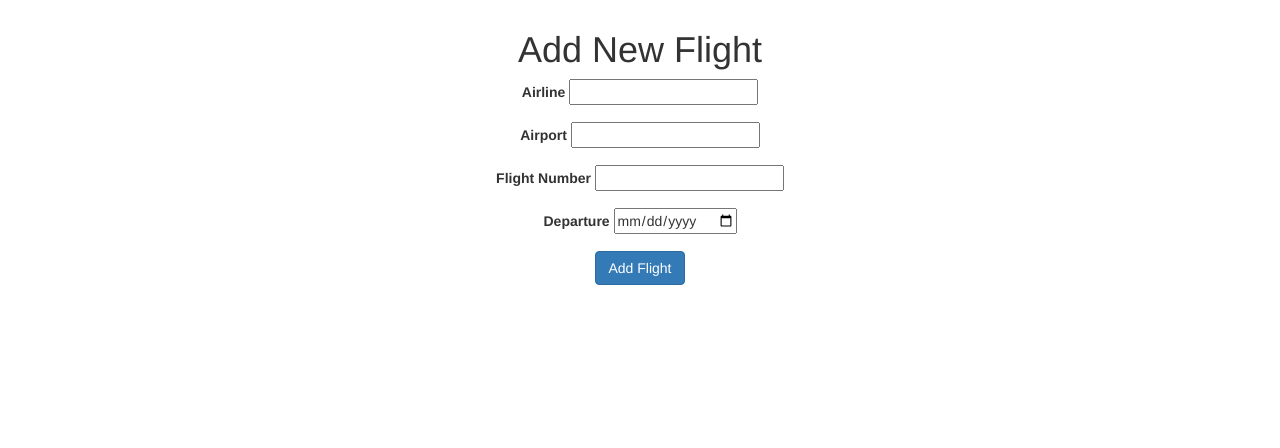
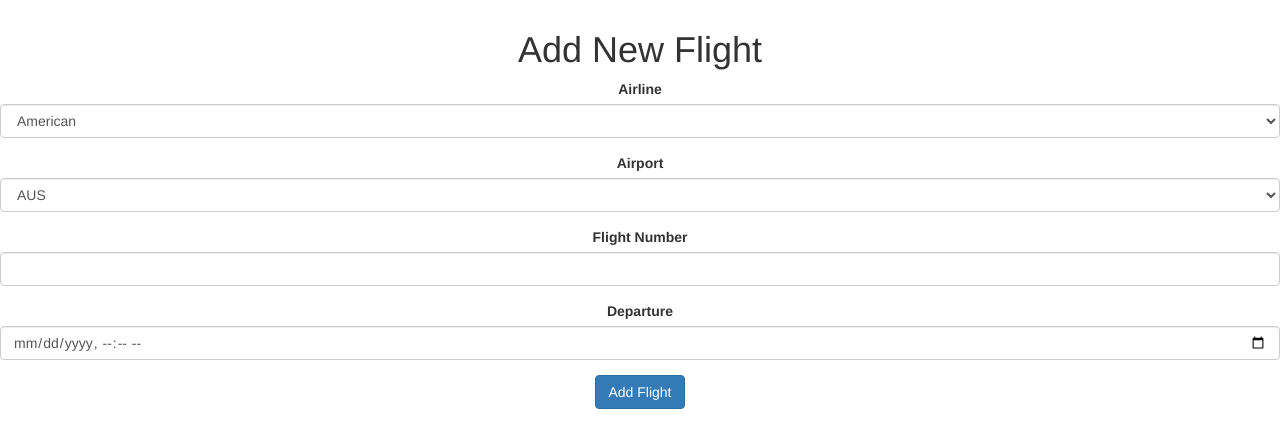
Before and after one commit to tiffbouchard/mongoose-flights, a Node server app: page /flights/new in a window 1280 px wide. Shown: the part 238-686 px from the top of the page. Run offline with Node 20, Linux system fonts and the light colour scheme; some libraries are stand-ins or nearby versions.

Commit message:
Change form to option not text input

```diff
--- a/views/flights/new.ejs
+++ b/views/flights/new.ejs
@@ -4,22 +4,32 @@
   <h1>Add New Flight</h1>
   <form action="/flights" method="POST" autocomplete="off">
     <div class="form-group">
-      <label for="">Airline</label>
-      <input type="text" name="" id="" />
+      <label>Airline</label>
+      <select class="form-control" name="airline">
+        <option value="American">American</option>
+        <option value="Southwest">Southwest</option>
+        <option value="United">United</option>
+      </select>
     </div>
     <div class="form-group">
-      <label for="">Airport</label>
-      <input type="text" name="" id="" />
+      <label>Airport</label>
+      <select class="form-control" name="airport">
+        <option value="AUS">AUS</option>
+        <option value="DFW">DFW</option>
+        <option value="DEN">DEN</option>
+        <option value="LAX">LAX</option>
+        <option value="SAN">SAN</option>
+      </select>
     </div>
     <div class="form-group">
-      <label for="">Flight Number</label>
-      <input type="number" name="" id="" />
+      <label>Flight Number</label>
+      <input class="form-control" type="number" name="flightNo" min="10" />
     </div>
     <div class="form-group">
       <label for="">Departure</label>
-      <input type="date" name="" id="" />
+      <input class="form-control" type="datetime-local" name="departs" />
     </div>
-    <button class="btn btn-primary" type="submit">Add Flight</button>
+    <input class="btn btn-primary" type="submit" value="Add Flight" />
   </form>
 </section>
 
--- a/views/index.ejs
+++ b/views/index.ejs
@@ -1,3 +1 @@
-<%- include('./partials/header') %>
-
-<%- include('./partials/footer') %>
+<%- include('./partials/header') %> <%- include('./partials/footer') %>
--- a/views/partials/header.ejs
+++ b/views/partials/header.ejs
@@ -1,14 +1,23 @@
 <!DOCTYPE html>
 <html>
   <head>
-    <title><%= title %></title>
-    <link rel="stylesheet" href="https://maxcdn.bootstrapcdn.com/bootstrap/3.3.7/css/bootstrap.min.css" integrity="sha384-BVYiiSIFeK1dGmJRAkycuHAHRg32OmUcww7on3RYdg4Va+PmSTsz/K68vbdEjh4u" crossorigin="anonymous">
-    <link rel='stylesheet' href='/stylesheets/style.css' />
+    <title>Mongoose Flights</title>
+    <link
+      rel="stylesheet"
+      href="https://maxcdn.bootstrapcdn.com/bootstrap/3.3.7/css/bootstrap.min.css"
+      integrity="sha384-BVYiiSIFeK1dGmJRAkycuHAHRg32OmUcww7on3RYdg4Va+PmSTsz/K68vbdEjh4u"
+      crossorigin="anonymous"
+    />
+    <link rel="stylesheet" href="/stylesheets/style.css" />
   </head>
   <body>
     <header>
-    <nav class="navbar nav-pills">
-    <a class="navbar-brand" href="/">HOME</a> <a class="navbar-brand" href="/flights">ALL FLIGHTS</a> <a class="navbar-brand" href="/flights/new">ADD FLIGHT</a>
-    </nav>
-   <h1 class="jumbotron">Mongoose Flights</h1>
+      <nav class="navbar nav-pills">
+        <a class="navbar-brand" href="/">HOME</a>
+        <a class="navbar-brand" href="/flights">ALL FLIGHTS</a>
+        <a class="navbar-brand" href="/flights/new">ADD FLIGHT</a>
+      </nav>
+      <h1 class="jumbotron">Mongoose Flights</h1>
     </header>
+  </body>
+</html>
```
Also changed, not shown: views/flights/index.ejs (+20 -1 lines).
